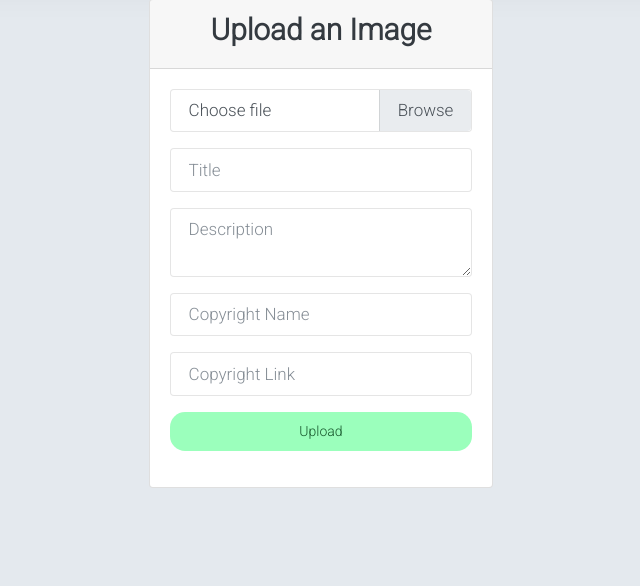
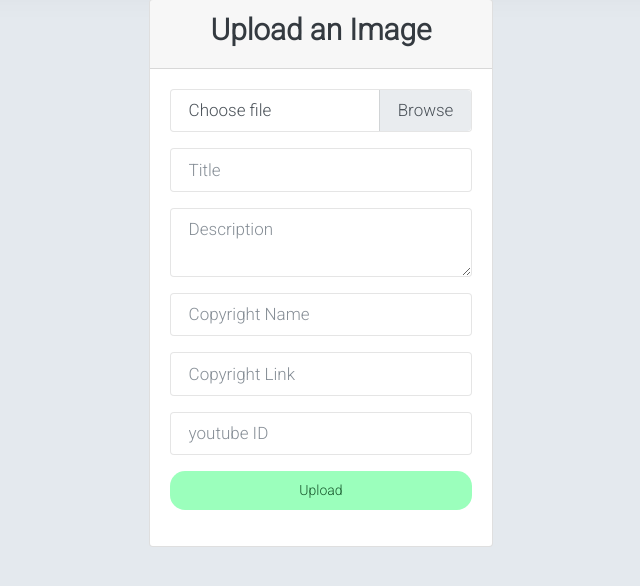
Before and after one commit to adriantintpilver/visual-cancerdb, a Node server app: page /upload in a window 1280 px wide. Shown: the part 160-746 px from the top of the page, without its empty margins (319-959 px from the left). Run offline with Node 20, Linux system fonts and the light colour scheme; some libraries are stand-ins or nearby versions.

Commit message:
Add youtube Videos for profile.js FIX: #3
Add youtube Videos for profile.js FIX: #3

```diff
--- a/src/models/Image.js
+++ b/src/models/Image.js
@@ -8,6 +8,7 @@ const imageSchema = new Schema({
     originalname: {type: String},
     copyright_name: {type: String},
     copyright_link: {type: String},
+    youtubeid: {type: String},
     mimetype: {type: String},
     size: { type: Number},
     created_at: {type: Date, default: Date.now()}
--- a/src/routes/index.js
+++ b/src/routes/index.js
@@ -47,7 +47,7 @@ router.post('/upload', async (req, res) => {
     image.description = req.body.description;
     image.copyright_link = req.body.copyright_link;
     image.copyright_name = req.body.copyright_name;
-
+    image.youtubeid = req.body.youtubeid;
     image.filename = req.file.filename;
     image.path = '/img/uploads/' + req.file.filename;
     image.originalname = req.file.originalname;
@@ -78,8 +78,4 @@ router.get('/image/:id/delete/ok', async (req, res) => {
     res.redirect('/');
 });
 
-router.get('/test', async (req, res) => {
-    res.render('testmenu', {});
-});
-
 module.exports = router;
--- a/src/views/profile.ejs
+++ b/src/views/profile.ejs
@@ -10,6 +10,7 @@
 </head>
 
 <body>
+    <% if (typeof image.youtubeid === 'string' && image.youtubeid.length !== 0) {%><%- include("partials/videoscripts") -%><% }  %>
     <%- include("partials/navigation") %>
     <div class="container p-4">
         <div class="row">
@@ -19,6 +20,9 @@
                     <div class="mt-2">
                         <p class="image-title mb-0"><%= image.title %></p>
                         <p class="card-text"><%= image.description %></p>
+                        <% if (typeof image.youtubeid === 'string' && image.youtubeid.length !== 0) {%>
+                        <div id="player"class="card-img-top border-25 soft-shadow"></div>
+                        <% }  %>
                         <a class="image-copyright" href="<%= image.copyright_link %>" target="_blank"><%= image.copyright_name %></a>
                         <hr class="hr" />
                         <a href="/find/<%= find %>" class="btn btn-primary">Back</a>
--- a/src/views/upload.ejs
+++ b/src/views/upload.ejs
@@ -35,10 +35,13 @@
                                 <textarea name="description" placeholder="Description" class="form-control"></textarea>
                             </div>
                             <div class="form-group">
-                                <input type="text" name="copyright_name" placeholder="Copyright Name" class="form-control"></textarea>
+                                <input type="text" name="copyright_name" placeholder="Copyright Name" class="form-control">
                             </div>
                             <div class="form-group">
-                                <input type="text" name="copyright_link" placeholder="Copyright Link" class="form-control"></textarea>
+                                <input type="text" name="copyright_link" placeholder="Copyright Link" class="form-control">
+                            </div>
+                            <div class="form-group">
+                                <input type="text" name="youtubeid" placeholder="youtube ID" class="form-control">
                             </div>
                             <div class="form-group">
                                 <button class="btn light-green btn-block">
```
Also changed, not shown: src/views/partials/videoscripts.ejs (added, +19 -0 lines).
